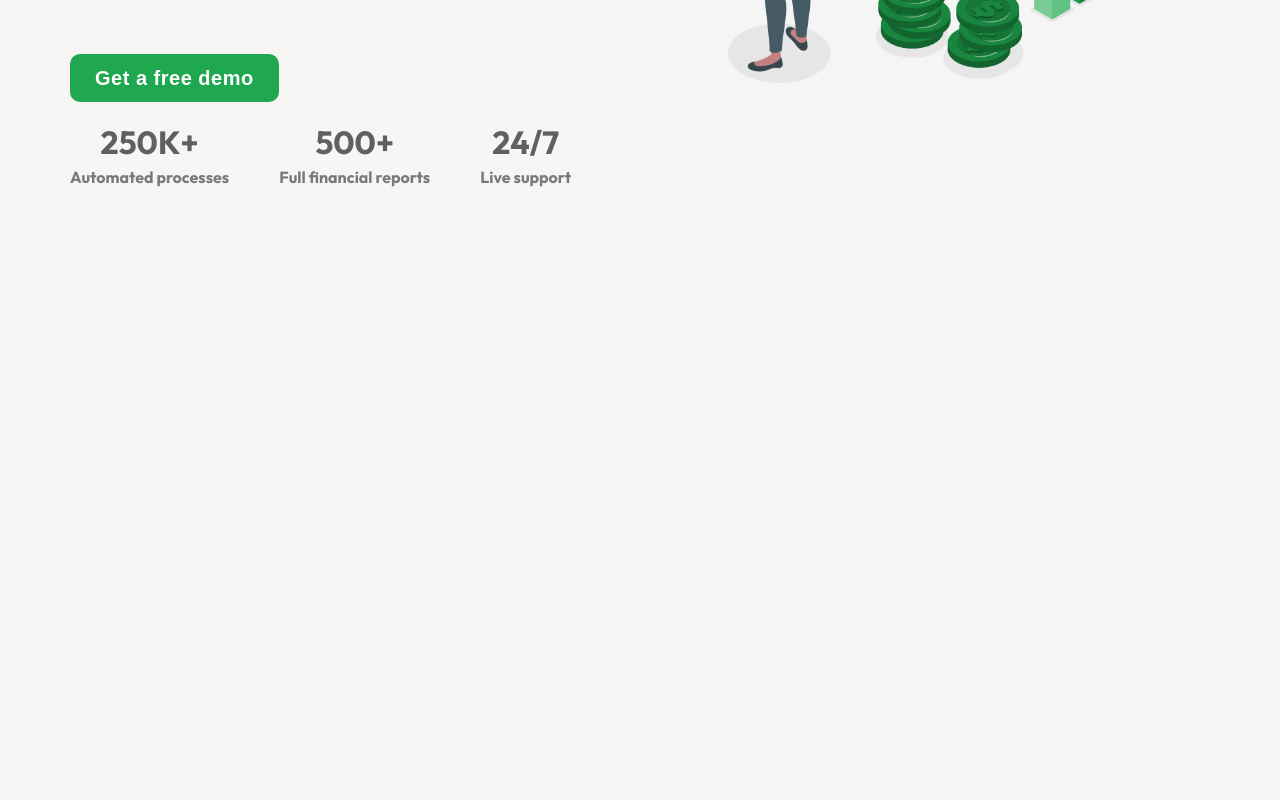
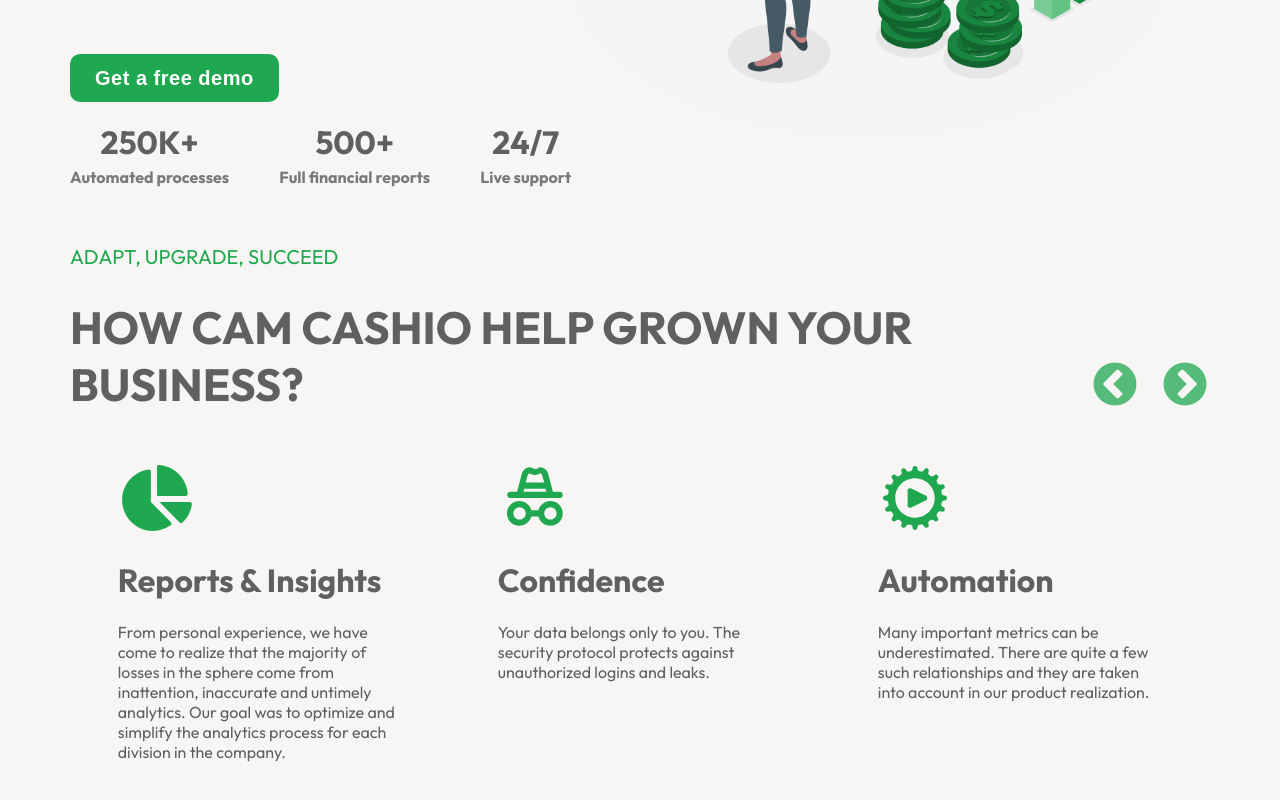
Before and after one commit to RevaGee/Cashio, a React (Create React App) app: page / in a window 1280 px wide. Shown: the part 576-1376 px from the top of the page. Before the commit the page ends 800 px from the top, so only its background shows below. Built offline with nearby package versions, Linux system fonts and the light colour scheme.

Commit message:
corrected slider media

```diff
--- a/src/App.tsx
+++ b/src/App.tsx
@@ -16,8 +16,8 @@
             <Header/>
             {/*<ParticlesComponent/>*/}
             <Slogan/>
-            {/*<Collages/>
-            <Questions/>*/}
+            <Collages/>
+            {/*<Questions/>*/}
             {/*<Contacts/>*/}
             {/*<div style={{backgroundColor: "blue", height: "300px", width: "90%", margin: "0 auto"}}></div>
             <div style={{backgroundColor: "transparent", height: "300px", width: "90%", margin: "0 auto"}}></div>*/}
--- a/src/components/Collages/index.tsx
+++ b/src/components/Collages/index.tsx
@@ -58,7 +58,7 @@
         },
         responsive: [
             {
-                breakpoint: 992,
+                breakpoint: 1200,
                 settings: {
                     slidesToShow: 2,
                     slidesToScroll: 2,
@@ -118,6 +118,7 @@
 
 
     return (
+        <div className = 'media_slider'>
             <div className = 'collages'>
                 <motion.div
                     className = 'text_buttons'
@@ -144,7 +145,7 @@
                     <div className='slider-container'>
                         <Slider ref={sliderRef} {...settings}>
                             <Collage
-                            image={<Reports/>}
+                                image={<Reports />}
                                 title = {t('Reports & Insights')}
                                 description={t('text.Reports & Insights text')}
                             />
@@ -207,5 +208,6 @@
                     </div>
                 </motion.div>
             </div>
+        </div>
     );
 };
--- a/src/components/Collages/styles.scss
+++ b/src/components/Collages/styles.scss
@@ -1,15 +1,15 @@
 .slider-wrapper{
-  width: 96%;
-  margin: 40px auto;
+  width: 100%;
+  //margin: 40px auto;
 }
 .collages{
-  margin: 200px 0 200px 0;
+  //margin: 200px 0 200px 0;
   .text_buttons{
     display: flex;
     flex-direction: row;
     align-items: end;
     justify-content: space-between;
-    width: 90%;
+    width: 100%;
     margin: 0 auto;
     .collages_text{
       p{
@@ -52,22 +52,66 @@
   margin: 0 auto !important;
 }
 
-@media(max-width: 1200px){
+.media_slider{
+  //margin-top: 100px;
+  //height: 100vh;
+  display: flex;
+  align-items: center;
+  justify-content: center;
+}
+@media (min-width: 576px) {
+  .collages {
+    max-width:540px;
+  }
+}
+@media (min-width: 768px) {
+  .collages {
+    max-width:720px;
+  }
+}
+@media (min-width: 992px) {
+  .collages {
+    max-width:960px;
+  }
+}
+@media (min-width: 1200px) {
+  .collages {
+    max-width:1140px;
+  }
+  .collage{
+    margin: 35px;
+    font-size: 16px;
+  }
+}
+@media (min-width: 1400px) {
+  .collages {
+    max-width:1320px;
+  }
+  .collage{
+    margin: 35px;
+    font-size: 17px;
+  }
+}
+/*@media(max-width: 1200px){
   .collage{
     font-size: 1.2vw;
     height: 275px;
+    margin: 35px;
   }
-}
-@media(max-width: 992px){
+}*/
+@media(max-width:1200px){
   .slider-wrapper{
     .collage{
-      height: 260px;
-      font-size: 1.5vw;
+      //height: 260px;
+      height: 280px;
+      //font-size: 1.5vw;
+      font-size: 15px;
       display: flex;
       flex-direction: column;
       align-items: center;
       text-align: center;
-      margin: 4vw;
+      //margin: 4vw;
+      margin: 30px;
       &:hover{
         box-shadow: 0 0 20px #1FA84F;
       }
@@ -80,9 +124,28 @@
 @media(max-width: 768px){
   .slider-wrapper{
     .collage{
+      //font-size: 2vw;
+      font-size: 12px;
+      //height: 32vw;
+      height: 275px;
+      svg{
+        width: 50px;
+        height: 50px;
+      }
+    }
+  }
+}
+@media(max-width: 576px){
+  .collages{
+    width: 90%;
+    .collage{
+      margin: 20px;
+      height: 275px;
       font-size: 2vw;
-      height: 32vw;
     }
+  }
+  .slick-dots{
+      bottom: -5px !important;
   }
 }
 @media(max-width: 480px){
@@ -111,7 +174,7 @@
   }
 }
 .slick-dots{
-  bottom: -35px !important;
+  bottom: 5px;
   li{
     margin: 0 1px;
     button:before{
```
Lines whose indentation alone changed are shown as unchanged.
